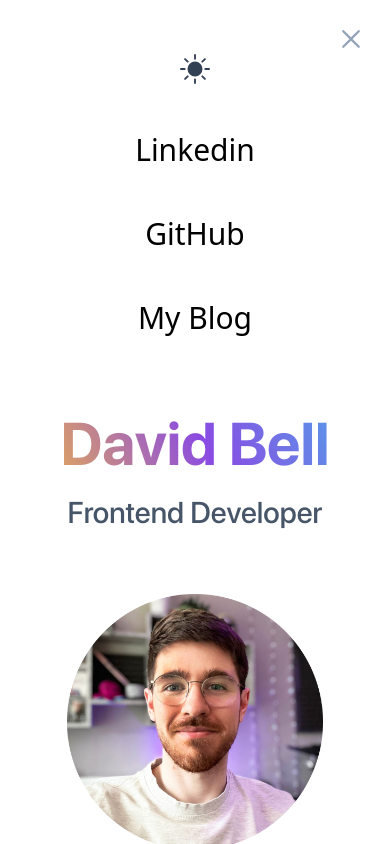
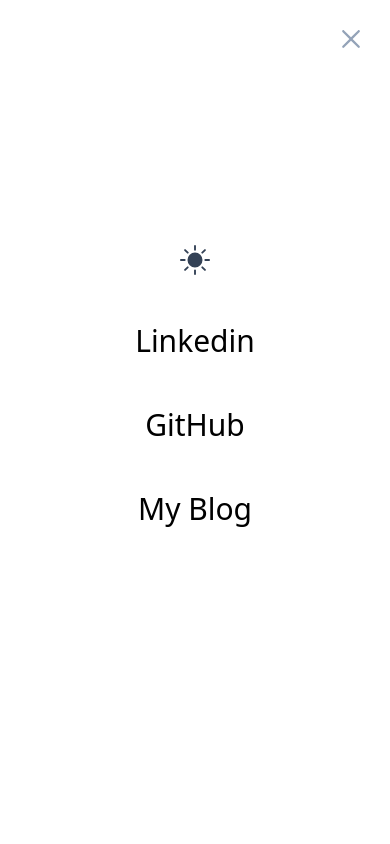
Before and after one commit to Davesakraken/portfolio, a Next.js app: page / in a window 390 px wide. Both pictures are taken after a click on the icon 351 px from the left and 39 px from the top of the page. Shown: the top 844 px of the page. Built offline with nearby package versions, Linux system fonts and the light colour scheme.

Commit message:
mobile nav update

```diff
--- a/src/components/Header/Header.tsx
+++ b/src/components/Header/Header.tsx
@@ -7,9 +7,9 @@
 export default function Heading() {
   return (
     <header className="grid grid-cols-1 grid-rows-1">
-      <div className="h-[100svh]">
+      <div className="min-h-screen">
         <Navbar />
-        <div className="text-center select-none xl:mt-5">
+        <div className="text-center select-none mt-5">
           <h1 className="fade-in-top header-gradient md:text-7xl bg-clip-text text-transparent">David Bell</h1>
           <SubTitleChanger />
         </div>
@@ -26,9 +26,7 @@
         >
           <Image src={selfie} alt="selfie image" />
         </div>
-        <a>
-          <NavigationArrow />
-        </a>
+        <NavigationArrow />
       </div>
     </header>
   );
--- a/src/components/Header/NavArrow.tsx
+++ b/src/components/Header/NavArrow.tsx
@@ -19,7 +19,7 @@
 
   return (
     <div id="scroll-arrow" className={`nav-icon ${isScrolled ? "fade-out" : "fade-in"}`}>
-      <div className="flex justify-center text-4xl mt-20">
+      <div className="flex justify-center text-4xl mt-10 lg:mt-20">
         <BsArrowDownShort className="relative pulse-fwd fade-in" />
       </div>
     </div>
--- a/src/components/NavBar/BurgerMenu.module.css
+++ b/src/components/NavBar/BurgerMenu.module.css
@@ -1,11 +1,11 @@
 .slide {
-    transition: all 0.5s ease-in-out, opacity 0.5s ease-in-out;
+    transition: all 0.5s ease-in-out;
     height: 0;
     opacity: 0;
     overflow: hidden;
 }
 
 .slideOpen {
-    height: 18rem;
+    height: 90svh;
     opacity: 1;
 }
--- a/src/components/NavBar/BurgerMenu.tsx
+++ b/src/components/NavBar/BurgerMenu.tsx
@@ -13,9 +13,9 @@
   const Icon = isOpen ? RxCross2 : RxHamburgerMenu;
 
   return (
-    <nav className="m-auto py-6 pr-6 lg:pr-5 md:hidden text-3xl flex flex-col items-end">
+    <nav className="m-auto p-6 lg:pr-5 md:hidden text-3xl flex flex-col items-end">
       <Icon className="cursor-pointer text-slate-400" onClick={handleMenuToggle} />
-      <ul className={`${styles.slide} ${isOpen ? styles.slideOpen : ""} flex flex-col items-center m-auto pl-6 gap-12 h-0`}>
+      <ul className={`${styles.slide} ${isOpen ? styles.slideOpen : ""} flex flex-col justify-center items-center gap-12 w-full`}>
         <ThemeChanger />
         <li>
           <a href="https://www.linkedin.com/in/david-bell-39bb03265/">Linkedin</a>
@@ -23,7 +23,7 @@
         <li>
           <a href="https://github.com/Davesakraken">GitHub</a>
         </li>
-        <li>
+        <li className="mb-24">
           <a href="https://github.com/Davesakraken">My Blog</a>
         </li>
       </ul>
```
